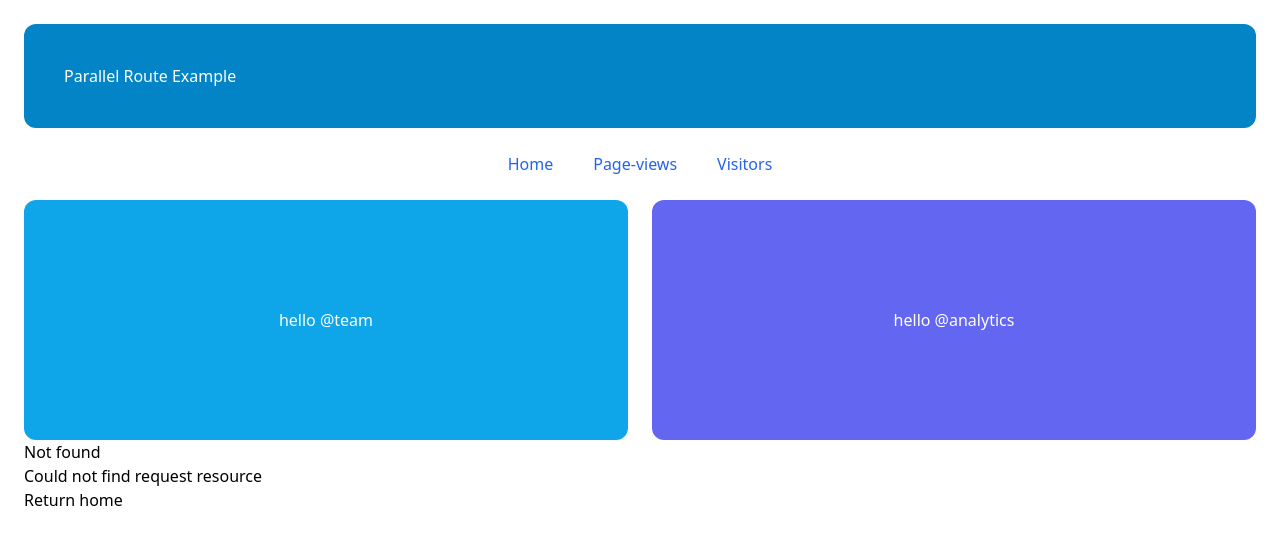
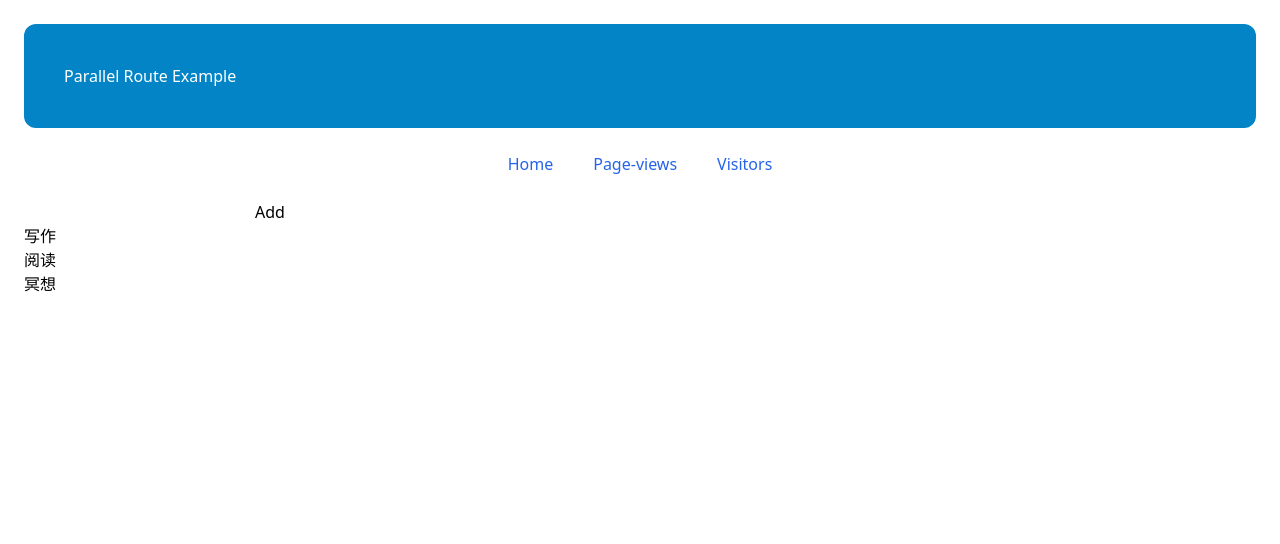
Before and after one commit to zpjayyy/next-app-3, a Next.js app: page /form3 in a window 1280 px wide. Before the commit this address had no page. Shown: the top 544 px of the page. Built offline with nearby package versions, Linux system fonts and the light colour scheme.

Commit message:
feat: form state

```diff
--- /dev/null
+++ b/app/form3/actions.ts
@@ -0,0 +1,23 @@
+'use server'
+
+import {revalidatePath} from "next/cache";
+
+const sleep = (ms: number) => new Promise(r => setTimeout(r, ms))
+
+let data = ['写作', '阅读', '冥想']
+
+export function findTodo() {
+  return data
+}
+
+export async function createTodo(preState: any, formDate: FormData) {
+  await sleep(500)
+  const todo = formDate.get('todo')
+  if (typeof todo === "string") {
+    data.push(todo)
+  }
+  revalidatePath('/form3')
+  return {
+    message: `add ${todo} success`
+  }
+}
--- /dev/null
+++ b/app/form3/form.tsx
@@ -0,0 +1,31 @@
+'use client'
+
+import { useFormState } from 'react-dom'
+import { useFormStatus } from 'react-dom'
+import {createTodo} from "@/app/form3/actions";
+
+const initialState = {
+  message: ''
+}
+
+function SubmitButton() {
+  const {pending} = useFormStatus()
+  return (
+    <button type="submit" aria-disabled={pending}>
+      {pending ? 'Adding' : 'Add'}
+    </button>
+  )
+}
+
+export async function AddTodoForm() {
+  const [state, formAction] = useFormState(createTodo, initialState)
+  return (
+    <form action={formAction}>
+      <input type="text" name="todo"/>
+      <SubmitButton/>
+      <p aria-live="polite" className="sr-only">
+        {state?.message}
+      </p>
+    </form>
+  )
+}
--- /dev/null
+++ b/app/form3/page.tsx
@@ -0,0 +1,14 @@
+import {findTodo} from "@/app/form3/actions";
+import {AddTodoForm} from "@/app/form3/form";
+
+export default async function Page() {
+  const todos = findTodo()
+  return (
+    <>
+      <AddTodoForm/>
+      <ul>
+        {todos.map((value, index) => <li key={index}>{value}</li>)}
+      </ul>
+    </>
+  )
+}
```
